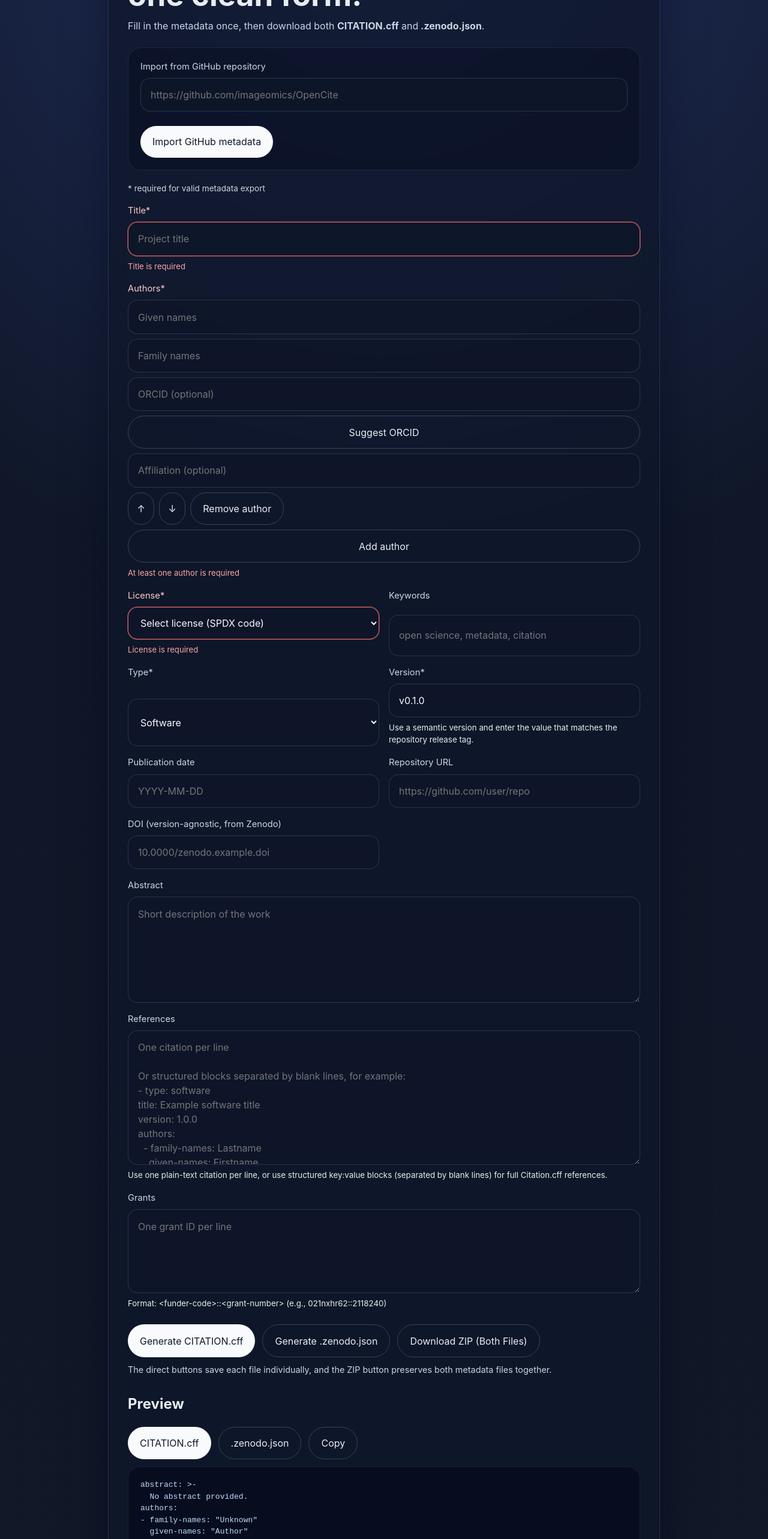
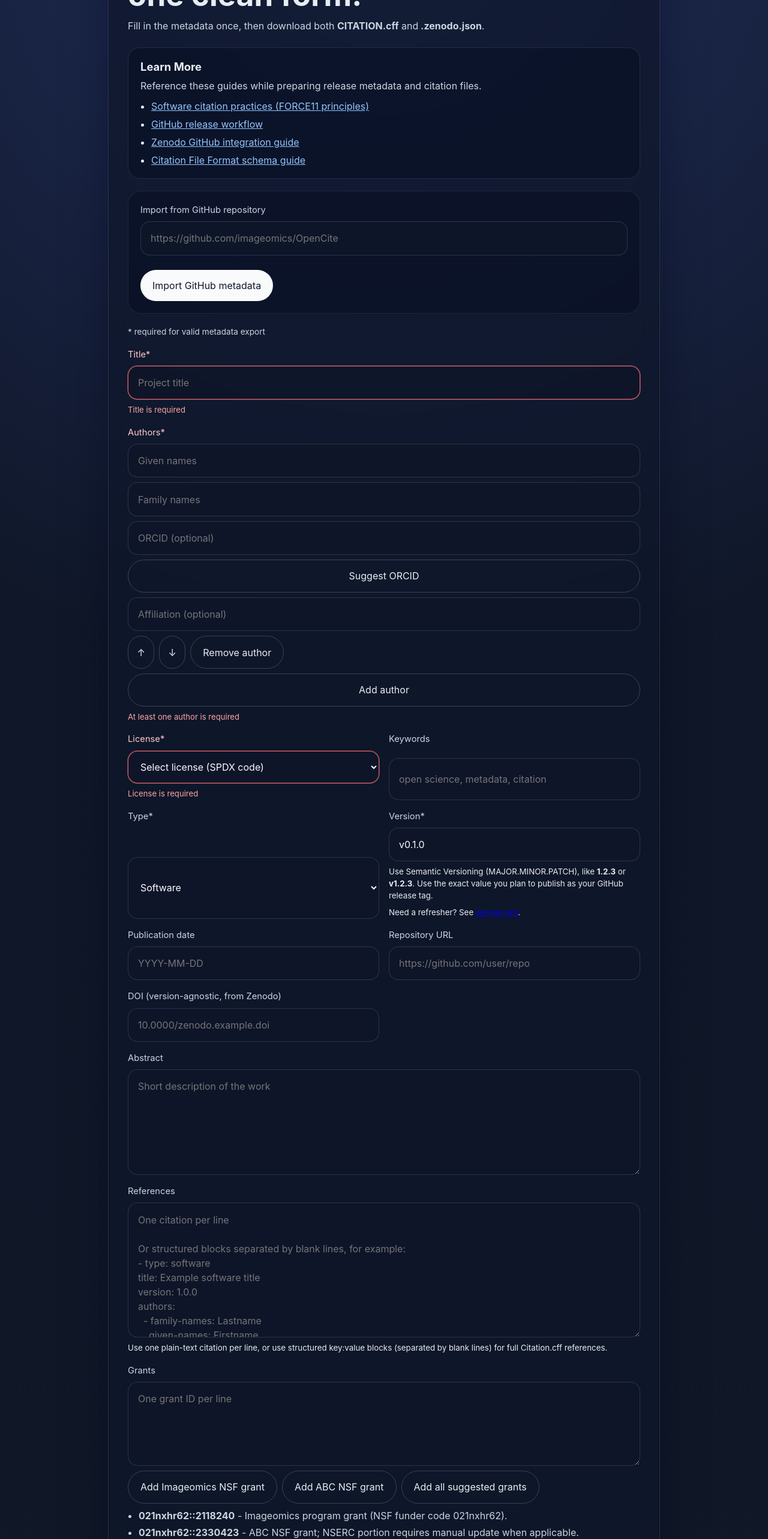
Before and after one commit to Imageomics/OpenCite, a React (Vite) app: page / in a window 1280 px wide. Shown: the part 180-2746 px from the top of the page at 60% size. Built offline with nearby package versions, Linux system fonts and the light colour scheme.

Commit message:
docs+ui: expand contributor/agent guidance, add release/citation resources, enforce SemVer version validation, and add grant autofill with contextual descriptions

```diff
--- a/src/App.jsx
+++ b/src/App.jsx
@@ -52,6 +52,19 @@ const licenseOptions = [
   'Apache-2.0',
   'BSD-3-Clause',
   'GPL-3.0-only',
+];
+
+const grantSuggestions = [
+  {
+    id: '021nxhr62::2118240',
+    label: 'Imageomics NSF grant',
+    note: 'Imageomics program grant (NSF funder code 021nxhr62).',
+  },
+  {
+    id: '021nxhr62::2330423',
+    label: 'ABC NSF grant',
+    note: 'ABC NSF grant; NSERC portion requires manual update when applicable.',
+  },
 ];
 
 const REQUIRED_FIELD_LABELS = {
@@ -311,6 +324,49 @@ export default function App() {
   function updateField(event) {
     const { name, value } = event.target;
     setForm((current) => ({ ...current, [name]: value }));
+  }
+
+  function appendGrantSuggestion(grantId) {
+    const normalizedGrantId = String(grantId ?? '').trim();
+    if (!normalizedGrantId) {
+      return;
+    }
+
+    setForm((current) => {
+      const existing = String(current.grants ?? '')
+        .split('\n')
+        .map((line) => line.trim())
+        .filter(Boolean);
+
+      if (existing.includes(normalizedGrantId)) {
+        return current;
+      }
+
+      return {
+        ...current,
+        grants: [...existing, normalizedGrantId].join('\n'),
+      };
+    });
+  }
+
+  function appendAllGrantSuggestions() {
+    setForm((current) => {
+      const existing = new Set(
+        String(current.grants ?? '')
+          .split('\n')
+          .map((line) => line.trim())
+          .filter(Boolean),
+      );
+
+      for (const suggestion of grantSuggestions) {
+        existing.add(suggestion.id);
+      }
+
+      return {
+        ...current,
+        grants: [...existing].join('\n'),
+      };
+    });
   }
 
   function updateAuthorField(index, field, value) {
@@ -636,6 +692,51 @@ export default function App() {
           </p>
         </div>
 
+        <section className="learn-more-panel" aria-label="Citation and release resources">
+          <h2>Learn More</h2>
+          <p>
+            Reference these guides while preparing release metadata and citation files.
+          </p>
+          <ul>
+            <li>
+              <a
+                href="https://force11.org/info/software-citation-principles/"
+                target="_blank"
+                rel="noreferrer"
+              >
+                Software citation practices (FORCE11 principles)
+              </a>
+            </li>
+            <li>
+              <a
+                href="https://docs.github.com/en/repositories/releasing-projects-on-github/managing-releases-in-a-repository"
+                target="_blank"
+                rel="noreferrer"
+              >
+                GitHub release workflow
+              </a>
+            </li>
+            <li>
+              <a
+                href="https://help.zenodo.org/docs/github/"
+                target="_blank"
+                rel="noreferrer"
+              >
+                Zenodo GitHub integration guide
+              </a>
+            </li>
+            <li>
+              <a
+                href="https://github.com/citation-file-format/citation-file-format/blob/main/schema-guide.md"
+                target="_blank"
+                rel="noreferrer"
+              >
+                Citation File Format schema guide
+              </a>
+            </li>
+          </ul>
+        </section>
+
         {exportNotice.kind === 'validation' && (
           <div className="export-notice export-notice-warning" role="alert" aria-live="polite">
             <strong>{exportNotice.message}</strong>
@@ -693,9 +794,12 @@ export default function App() {
           form={form}
           typeOptions={typeOptions}
           licenseOptions={licenseOptions}
+          grantSuggestions={grantSuggestions}
           errors={validationErrors}
           orcidSuggestions={orcidSuggestions}
           updateField={updateField}
+          appendGrantSuggestion={appendGrantSuggestion}
+          appendAllGrantSuggestions={appendAllGrantSuggestions}
           updateAuthorField={updateAuthorField}
           suggestOrcid={suggestOrcid}
           applySuggestedOrcid={applySuggestedOrcid}
--- a/src/components/MetadataForm.jsx
+++ b/src/components/MetadataForm.jsx
@@ -2,9 +2,12 @@ export function MetadataForm({
   form,
   typeOptions,
   licenseOptions,
+  grantSuggestions,
   errors,
   orcidSuggestions,
   updateField,
+  appendGrantSuggestion,
+  appendAllGrantSuggestions,
   updateAuthorField,
   suggestOrcid,
   applySuggestedOrcid,
@@ -182,10 +185,16 @@ export function MetadataForm({
           name="version"
           value={form.version}
           onChange={updateField}
-          placeholder="e.g. 0.1.0 or 1.0.0"
+          placeholder="e.g. v1.2.3 or 1.2.3"
           aria-invalid={Boolean(errors.version)}
         />
-        <small>Use a semantic version and enter the value that matches the repository release tag.</small>
+        <small>Use Semantic Versioning (MAJOR.MINOR.PATCH), like <strong>1.2.3</strong> or <strong>v1.2.3</strong>. Use the exact value you plan to publish as your GitHub release tag.</small>
+        <small>
+          Need a refresher? See
+          {' '}
+          <a href="https://semver.org/" target="_blank" rel="noreferrer">semver.org</a>
+          .
+        </small>
         {errors.version ? <small className="error-text">{errors.version}</small> : null}
       </label>
 
@@ -251,6 +260,33 @@ export function MetadataForm({
           placeholder="One grant ID per line"
           aria-invalid={Boolean(errors.grants)}
         />
+        <div className="grant-suggestions">
+          {grantSuggestions.map((grant) => (
+            <button
+              key={grant.id}
+              type="button"
+              className="secondary"
+              title={grant.note}
+              onClick={() => appendGrantSuggestion(grant.id)}
+            >
+              Add {grant.label}
+            </button>
+          ))}
+          <button type="button" className="secondary" onClick={appendAllGrantSuggestions}>
+            Add all suggested grants
+          </button>
+        </div>
+        <ul className="grant-reference-list">
+          {grantSuggestions.map((grant) => (
+            <li key={`reference-${grant.id}`}>
+              <strong>{grant.id}</strong>
+              {' '}
+              -
+              {' '}
+              {grant.note}
+            </li>
+          ))}
+        </ul>
         <small>Format: &lt;funder-code&gt;::&lt;grant-number&gt; (e.g., 021nxhr62::2118240)</small>
         {errors.grants ? <small className="error-text">{errors.grants}</small> : null}
       </label>
--- a/src/styles.css
+++ b/src/styles.css
@@ -170,6 +170,40 @@ h1 {
   color: #cbd5e1;
 }
 
+.learn-more-panel {
+  margin-bottom: 20px;
+  padding: 18px 20px;
+  border-radius: 20px;
+  background: rgba(2, 6, 23, 0.3);
+  border: 1px solid rgba(148, 163, 184, 0.16);
+}
+
+.learn-more-panel h2 {
+  margin: 0 0 6px;
+  font-size: 1.15rem;
+}
+
+.learn-more-panel p {
+  margin: 0 0 10px;
+  color: #cbd5e1;
+}
+
+.learn-more-panel ul {
+  margin: 0;
+  padding-left: 18px;
+  display: grid;
+  gap: 6px;
+}
+
+.learn-more-panel a {
+  color: #93c5fd;
+}
+
+.learn-more-panel a:hover,
+.learn-more-panel a:focus-visible {
+  color: #bfdbfe;
+}
+
 .form-grid {
   display: grid;
   grid-template-columns: repeat(2, minmax(0, 1fr));
@@ -284,6 +318,20 @@ textarea {
   color: #f8fafc;
 }
 
+.grant-suggestions {
+  display: flex;
+  flex-wrap: wrap;
+  gap: 8px;
+}
+
+.grant-reference-list {
+  margin: 0;
+  padding-left: 18px;
+  color: #cbd5e1;
+  display: grid;
+  gap: 4px;
+}
+
 @keyframes spin {
   from {
     transform: rotate(0deg);
--- a/src/validation/validation.js
+++ b/src/validation/validation.js
@@ -26,6 +26,17 @@ function isValidIsoDate(value) {
   return date.getUTCFullYear() === year
     && date.getUTCMonth() === month - 1
     && date.getUTCDate() === day;
+}
+
+function isValidSemanticVersion(value) {
+  const text = String(value ?? '').trim();
+
+  if (!text) {
+    return false;
+  }
+
+  // Accept SemVer with optional leading "v" (for GitHub tag parity), including prerelease/build metadata.
+  return /^v?(0|[1-9]\d*)\.(0|[1-9]\d*)\.(0|[1-9]\d*)(?:-([0-9A-Za-z-]+(?:\.[0-9A-Za-z-]+)*))?(?:\+([0-9A-Za-z-]+(?:\.[0-9A-Za-z-]+)*))?$/.test(text);
 }
 
 export function normalizeFormInput(form) {
@@ -75,6 +86,8 @@ export function validateMetadata(form, typeOptions) {
 
   if (!form.version) {
     errors.version = 'Version is required';
+  } else if (!isValidSemanticVersion(form.version)) {
+    errors.version = 'Version must use Semantic Versioning (for example: 1.2.3 or v1.2.3).';
   }
 
   if (!typeOptions.some((option) => option.value === form.typeOfWork)) {
```
Also changed, not shown: 2 other files (tests, documents, lock files or other folders).
